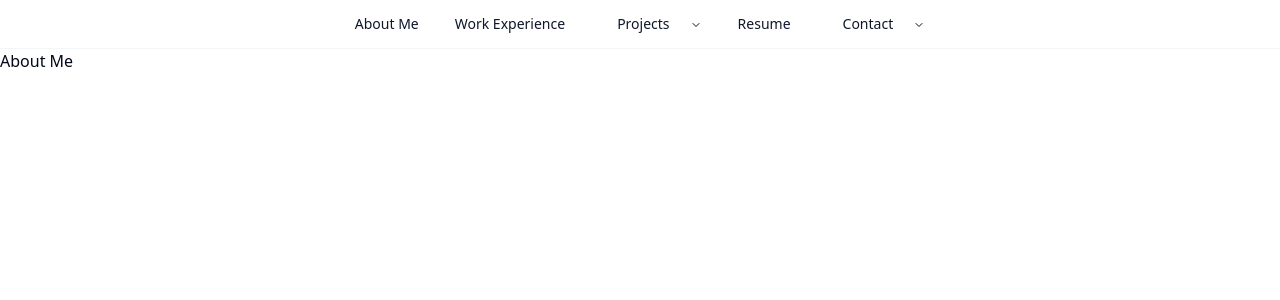
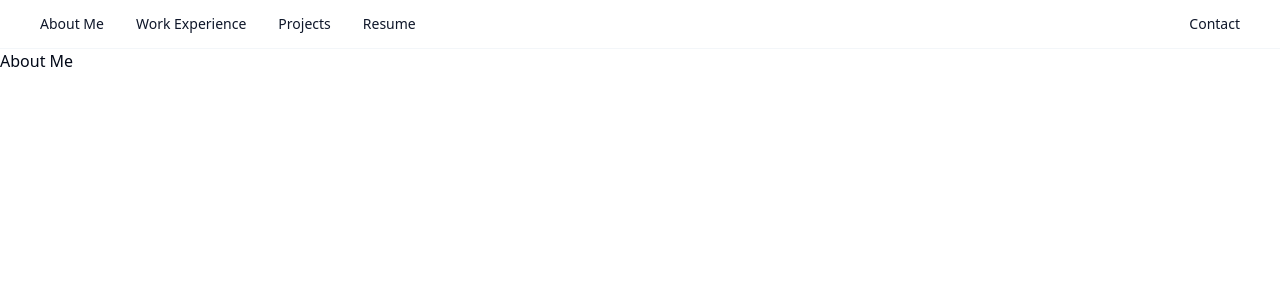
Before and after one commit to willsunnn/personal-website, a React (Vite) app: page /about in a window 1280 px wide. Shown: the top 300 px of the page. Built offline with nearby package versions, Linux system fonts and the light colour scheme.

Commit message:
Changed navbar implementation to use hover card instead of navigation menu

```diff
--- a/package.json
+++ b/package.json
@@ -13,8 +13,8 @@
   },
   "dependencies": {
     "@radix-ui/react-avatar": "^1.0.4",
+    "@radix-ui/react-hover-card": "^1.0.7",
     "@radix-ui/react-icons": "^1.3.0",
-    "@radix-ui/react-navigation-menu": "^1.1.4",
     "@react-pdf-viewer/core": "^3.12.0",
     "@react-pdf-viewer/default-layout": "^3.12.0",
     "class-variance-authority": "^0.7.0",
--- a/src/components/header/Header.tsx
+++ b/src/components/header/Header.tsx
@@ -3,16 +3,14 @@ import { WorkExperienceNavItem } from "./items/WorkExperienceNavItem";
 import { ResumeNavItem } from "./items/ResumeNavItem";
 import { ProjectsNavItem } from "./items/ProjectsNavItem";
 import { ContactNavItem } from "./items/ContactNavItem";
-import { NavigationMenu, NavigationMenuList } from "@/shadui/components/ui/navigation-menu";
 
 export const Header = () => {
-  return <NavigationMenu className="px-6 py-1 w-full justify-center">
-    <NavigationMenuList>
-      <AboutMeNavItem />
-      <WorkExperienceNavItem />
-      <ProjectsNavItem />
-      <ResumeNavItem />
-      <ContactNavItem />
-    </NavigationMenuList>
-  </NavigationMenu>
+  return <div className="flex flex-row px-6 py-1 w-full justify-center">
+    <AboutMeNavItem />
+    <WorkExperienceNavItem />
+    <ProjectsNavItem />
+    <ResumeNavItem />
+    <div className="flex-1" />
+    <ContactNavItem />
+  </div>
 }
--- a/src/components/header/items/NavItem.tsx
+++ b/src/components/header/items/NavItem.tsx
@@ -1,5 +1,6 @@
-import { Button } from "@/shadui/components/ui/button"
-import { NavigationMenuContent, NavigationMenuItem, NavigationMenuTrigger } from "@/shadui/components/ui/navigation-menu"
+import { buttonVariants } from "@/shadui/components/ui/button"
+import { HoverCard, HoverCardContent, HoverCardTrigger } from "@/shadui/components/ui/hover-card"
+
 import { Link } from "react-router-dom"
 
 type OptionalLinkProps = React.PropsWithChildren<{ to?: string, target?: string }>
@@ -17,11 +18,9 @@ const OptionalLink = (props: OptionalLinkProps) => {
 type SimpleNavItemProps = { title: React.ReactNode, to?: string, openLinkInNewTab?: boolean }
 
 export const SimpleNavItem = (props: SimpleNavItemProps) => {
-    return <NavigationMenuItem>
-        <OptionalLink to={props.to} target={(props.openLinkInNewTab) ? "_blank" : ""} >
-            <Button variant="link">{props.title}</Button>
-        </OptionalLink>
-    </NavigationMenuItem>
+    return <OptionalLink to={props.to} target={(props.openLinkInNewTab) ? "_blank" : ""} >
+        <div className={buttonVariants({ variant: "link" })}>{props.title}</div>
+    </OptionalLink>
 }
 
 
@@ -29,15 +28,15 @@ type ExpandableNavItemProps = React.PropsWithChildren<SimpleNavItemProps>
 
 export const ExpandableNavItem = (props: ExpandableNavItemProps) => {
     return (
-        <NavigationMenuItem>
-            <NavigationMenuTrigger>
+        <HoverCard openDelay={50} closeDelay={100}>
+            <HoverCardTrigger>
                 <OptionalLink to={props.to} target={(props.openLinkInNewTab) ? "_blank" : ""} >
-                    <Button variant="link">{props.title}</Button>
+                    <div className={buttonVariants({ variant: "link" })}>{props.title}</div>
                 </OptionalLink>
-            </NavigationMenuTrigger>
-            <NavigationMenuContent className="w-fit p-2">
+            </HoverCardTrigger>
+            <HoverCardContent className="w-fit p-2 m-4">
                 {props.children}
-            </NavigationMenuContent>
-        </NavigationMenuItem>
+            </HoverCardContent>
+        </HoverCard>
     )
 }
--- /dev/null
+++ b/src/shadui/components/ui/hover-card.tsx
@@ -0,0 +1,27 @@
+import * as React from "react"
+import * as HoverCardPrimitive from "@radix-ui/react-hover-card"
+
+import { cn } from "@/shadui/lib/utils"
+
+const HoverCard = HoverCardPrimitive.Root
+
+const HoverCardTrigger = HoverCardPrimitive.Trigger
+
+const HoverCardContent = React.forwardRef<
+  React.ElementRef<typeof HoverCardPrimitive.Content>,
+  React.ComponentPropsWithoutRef<typeof HoverCardPrimitive.Content>
+>(({ className, align = "center", sideOffset = 4, ...props }, ref) => (
+  <HoverCardPrimitive.Content
+    ref={ref}
+    align={align}
+    sideOffset={sideOffset}
+    className={cn(
+      "z-50 w-64 rounded-md border bg-popover p-4 text-popover-foreground shadow-md outline-none data-[state=open]:animate-in data-[state=closed]:animate-out data-[state=closed]:fade-out-0 data-[state=open]:fade-in-0 data-[state=closed]:zoom-out-95 data-[state=open]:zoom-in-95 data-[side=bottom]:slide-in-from-top-2 data-[side=left]:slide-in-from-right-2 data-[side=right]:slide-in-from-left-2 data-[side=top]:slide-in-from-bottom-2",
+      className
+    )}
+    {...props}
+  />
+))
+HoverCardContent.displayName = HoverCardPrimitive.Content.displayName
+
+export { HoverCard, HoverCardTrigger, HoverCardContent }
--- a/src/shadui/components/ui/navigation-menu.tsx
+++ /dev/null
@@ -1,128 +0,0 @@
-import * as React from "react"
-import * as NavigationMenuPrimitive from "@radix-ui/react-navigation-menu"
-import { cva } from "class-variance-authority"
-import { ChevronDown } from "lucide-react"
-
-import { cn } from "@/shadui/lib/utils"
-
-const NavigationMenu = React.forwardRef<
-  React.ElementRef<typeof NavigationMenuPrimitive.Root>,
-  React.ComponentPropsWithoutRef<typeof NavigationMenuPrimitive.Root>
->(({ className, children, ...props }, ref) => (
-  <NavigationMenuPrimitive.Root
-    ref={ref}
-    className={cn(
-      "relative z-10 flex flex-1 items-center justify-center",
-      className
-    )}
-    {...props}
-  >
-    {children}
-    <NavigationMenuViewport />
-  </NavigationMenuPrimitive.Root>
-))
-NavigationMenu.displayName = NavigationMenuPrimitive.Root.displayName
-
-const NavigationMenuList = React.forwardRef<
-  React.ElementRef<typeof NavigationMenuPrimitive.List>,
-  React.ComponentPropsWithoutRef<typeof NavigationMenuPrimitive.List>
->(({ className, ...props }, ref) => (
-  <NavigationMenuPrimitive.List
-    ref={ref}
-    className={cn(
-      "group flex flex-1 list-none items-center justify-center space-x-1",
-      className
-    )}
-    {...props}
-  />
-))
-NavigationMenuList.displayName = NavigationMenuPrimitive.List.displayName
-
-const NavigationMenuItem = NavigationMenuPrimitive.Item
-
-const navigationMenuTriggerStyle = cva(
-  "group inline-flex h-10 w-max items-center justify-center rounded-md bg-transparent px-4 py-2 text-sm font-medium transition-colors hover:text-accent-foreground focus:text-accent-foreground focus:outline-none disabled:pointer-events-none disabled:opacity-50"
-)
-
-const NavigationMenuTrigger = React.forwardRef<
-  React.ElementRef<typeof NavigationMenuPrimitive.Trigger>,
-  React.ComponentPropsWithoutRef<typeof NavigationMenuPrimitive.Trigger>
->(({ className, children, ...props }, ref) => (
-  <NavigationMenuPrimitive.Trigger
-    ref={ref}
-    className={cn(navigationMenuTriggerStyle(), "group", className)}
-    {...props}
-  >
-    {children}{" "}
-    <ChevronDown
-      className="relative top-[1px] ml-1 h-3 w-3 transition duration-200 group-data-[state=open]:rotate-180"
-      aria-hidden="true"
-    />
-  </NavigationMenuPrimitive.Trigger>
-))
-NavigationMenuTrigger.displayName = NavigationMenuPrimitive.Trigger.displayName
-
-const NavigationMenuContent = React.forwardRef<
-  React.ElementRef<typeof NavigationMenuPrimitive.Content>,
-  React.ComponentPropsWithoutRef<typeof NavigationMenuPrimitive.Content>
->(({ className, ...props }, ref) => (
-  <NavigationMenuPrimitive.Content
-    ref={ref}
-    className={cn(
-      "left-0 top-0 w-full data-[motion^=from-]:animate-in data-[motion^=to-]:animate-out data-[motion^=from-]:fade-in data-[motion^=to-]:fade-out data-[motion=from-end]:slide-in-from-right-52 data-[motion=from-start]:slide-in-from-left-52 data-[motion=to-end]:slide-out-to-right-52 data-[motion=to-start]:slide-out-to-left-52 md:absolute md:w-auto ",
-      className
-    )}
-    {...props}
-  />
-))
-NavigationMenuContent.displayName = NavigationMenuPrimitive.Content.displayName
-
-const NavigationMenuLink = NavigationMenuPrimitive.Link
-
-const NavigationMenuViewport = React.forwardRef<
-  React.ElementRef<typeof NavigationMenuPrimitive.Viewport>,
-  React.ComponentPropsWithoutRef<typeof NavigationMenuPrimitive.Viewport>
->(({ className, ...props }, ref) => (
-  <div className={cn("absolute left-0 top-full w-full flex justify-center")}>
-    <NavigationMenuPrimitive.Viewport
-      className={cn(
-        "origin-top-center relative mt-1.5 h-[var(--radix-navigation-menu-viewport-height)] w-full overflow-hidden rounded-md border bg-popover text-popover-foreground shadow-lg data-[state=open]:animate-in data-[state=closed]:animate-out data-[state=closed]:zoom-out-95 data-[state=open]:zoom-in-90 md:w-[var(--radix-navigation-menu-viewport-width)]",
-        className
-      )}
-      ref={ref}
-      {...props}
-    />
-  </div>
-))
-NavigationMenuViewport.displayName =
-  NavigationMenuPrimitive.Viewport.displayName
-
-const NavigationMenuIndicator = React.forwardRef<
-  React.ElementRef<typeof NavigationMenuPrimitive.Indicator>,
-  React.ComponentPropsWithoutRef<typeof NavigationMenuPrimitive.Indicator>
->(({ className, ...props }, ref) => (
-  <NavigationMenuPrimitive.Indicator
-    ref={ref}
-    className={cn(
-      "top-full z-[1] flex h-1.5 items-end justify-center overflow-hidden data-[state=visible]:animate-in data-[state=hidden]:animate-out data-[state=hidden]:fade-out data-[state=visible]:fade-in",
-      className
-    )}
-    {...props}
-  >
-    <div className="relative top-[60%] h-2 w-2 rotate-45 rounded-tl-sm bg-border shadow-md" />
-  </NavigationMenuPrimitive.Indicator>
-))
-NavigationMenuIndicator.displayName =
-  NavigationMenuPrimitive.Indicator.displayName
-
-export {
-  navigationMenuTriggerStyle,
-  NavigationMenu,
-  NavigationMenuList,
-  NavigationMenuItem,
-  NavigationMenuContent,
-  NavigationMenuTrigger,
-  NavigationMenuLink,
-  NavigationMenuIndicator,
-  NavigationMenuViewport,
-}
```
Also changed, not shown: 1 other file (tests, documents, lock files or other folders).
